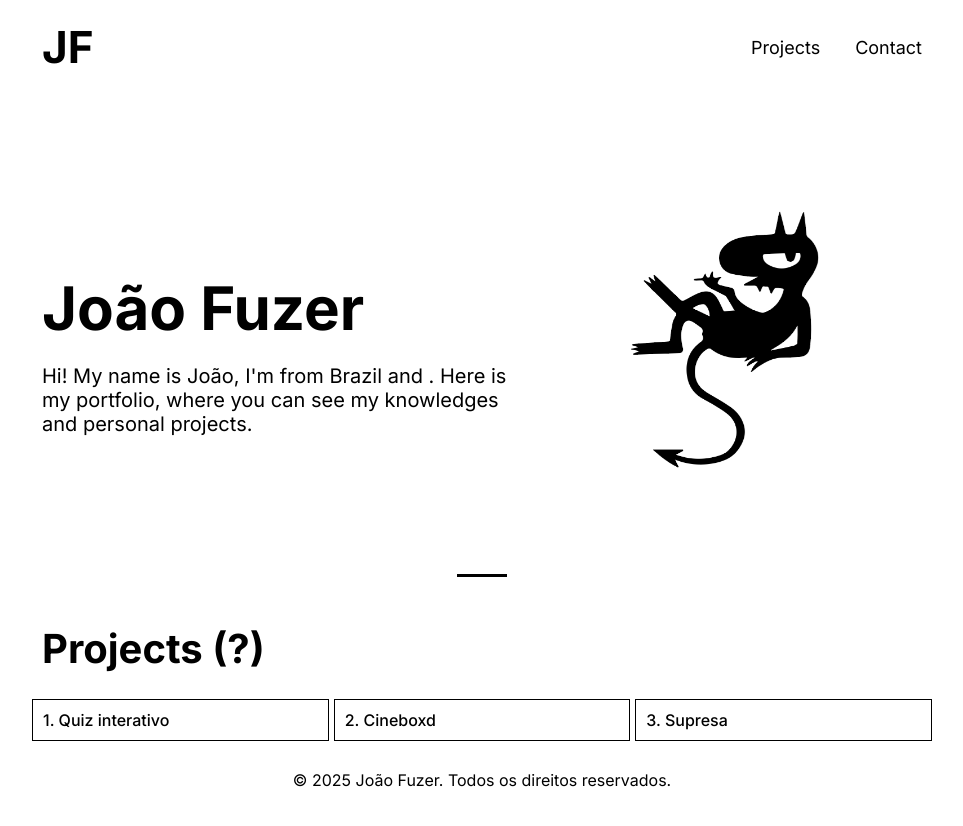
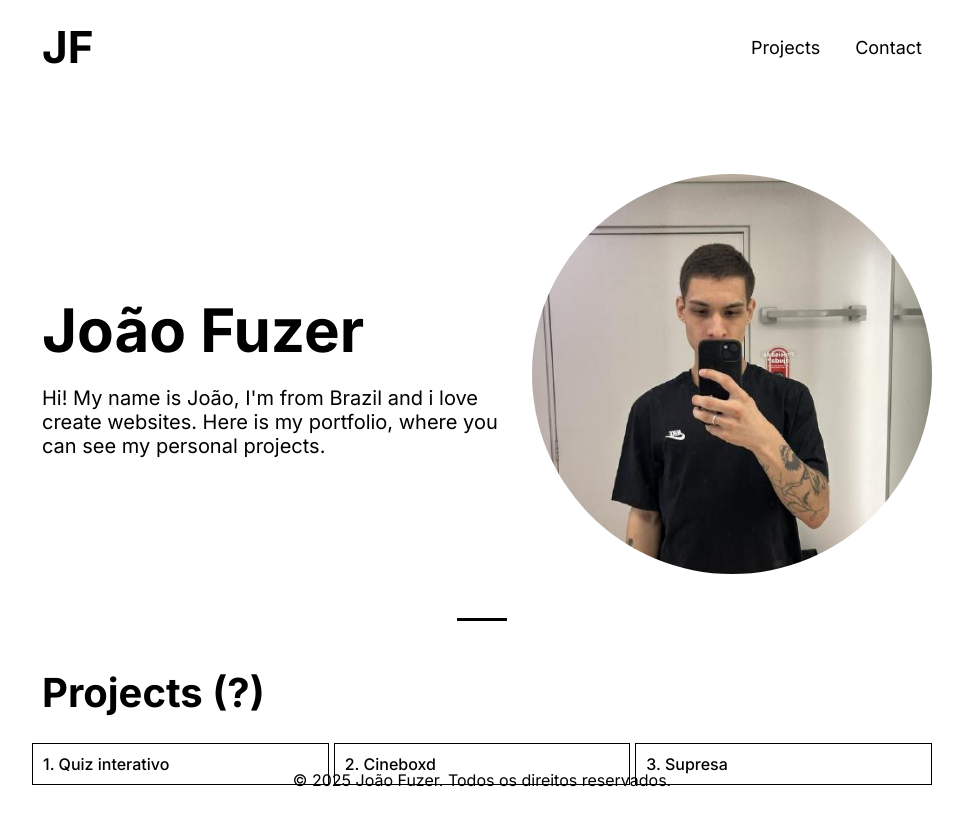
Before and after one commit to Fuuuzer/portfolio, a React (Vite) app: page / in a window 1280 px wide. Shown: the top 826 px of the page, without its empty margins (158-1121 px from the left). Built offline with nearby package versions, Linux system fonts and the light colour scheme.

Commit message:
changed image

```diff
--- a/src/App.jsx
+++ b/src/App.jsx
@@ -38,10 +38,10 @@ function App() {
         <div className="about">
           <div>
             <h1>João Fuzer</h1>
-            <p>Hi! My name is João, I'm from Brazil and . Here is my portfolio, where you can see my knowledges and personal projects. </p>
+            <p>Hi! My name is João, I'm from Brazil and i love create websites. Here is my portfolio, where you can see my personal projects.</p>
           </div>
-          <div className="dwight-image">
-            <img src="./luci.png" alt="" />
+          <div className="profile-image">
+            <img src="./joaofuzer.jfif" alt="" />
           </div>
 
         </div>
--- a/src/index.css
+++ b/src/index.css
@@ -147,6 +147,7 @@ body {
 .about {
   margin-top: 5rem;
   display: flex;
+  gap: 20px;
   justify-content: space-between;
   align-items: center;
   text-align: left;
@@ -154,11 +155,9 @@ body {
   /* padding: 20px; */
   background: white;
 
-  .dwight-image img {
+  .profile-image img {
     width: 400px;
-    /* rotate: -15deg; */
-    /* border: 1px solid red; */
-    animation: 3s levitate infinite ease-in-out;
+    border-radius: 50%;
   }
 }
 
```
Also changed, not shown: public/joaofuzer.jfif (added).
